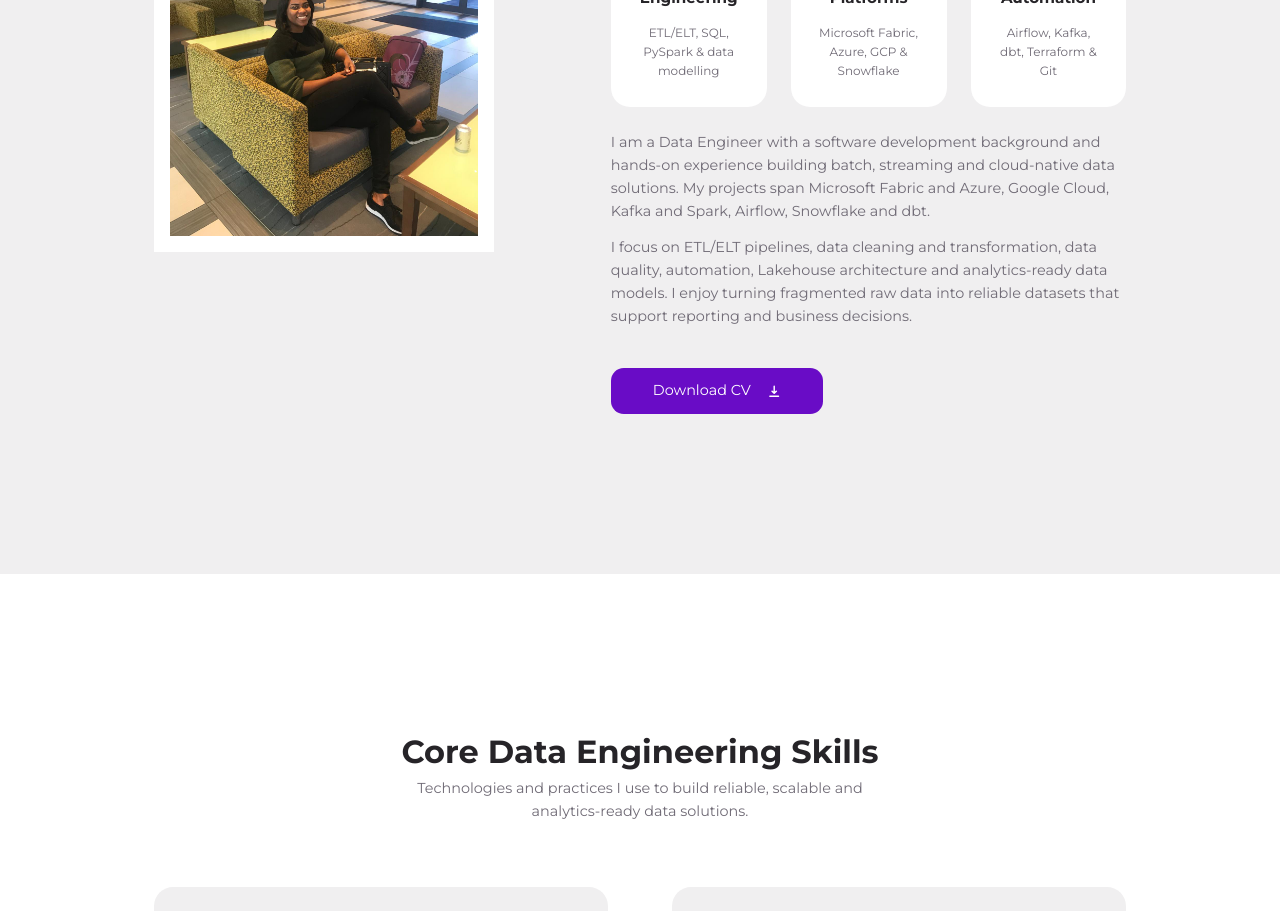
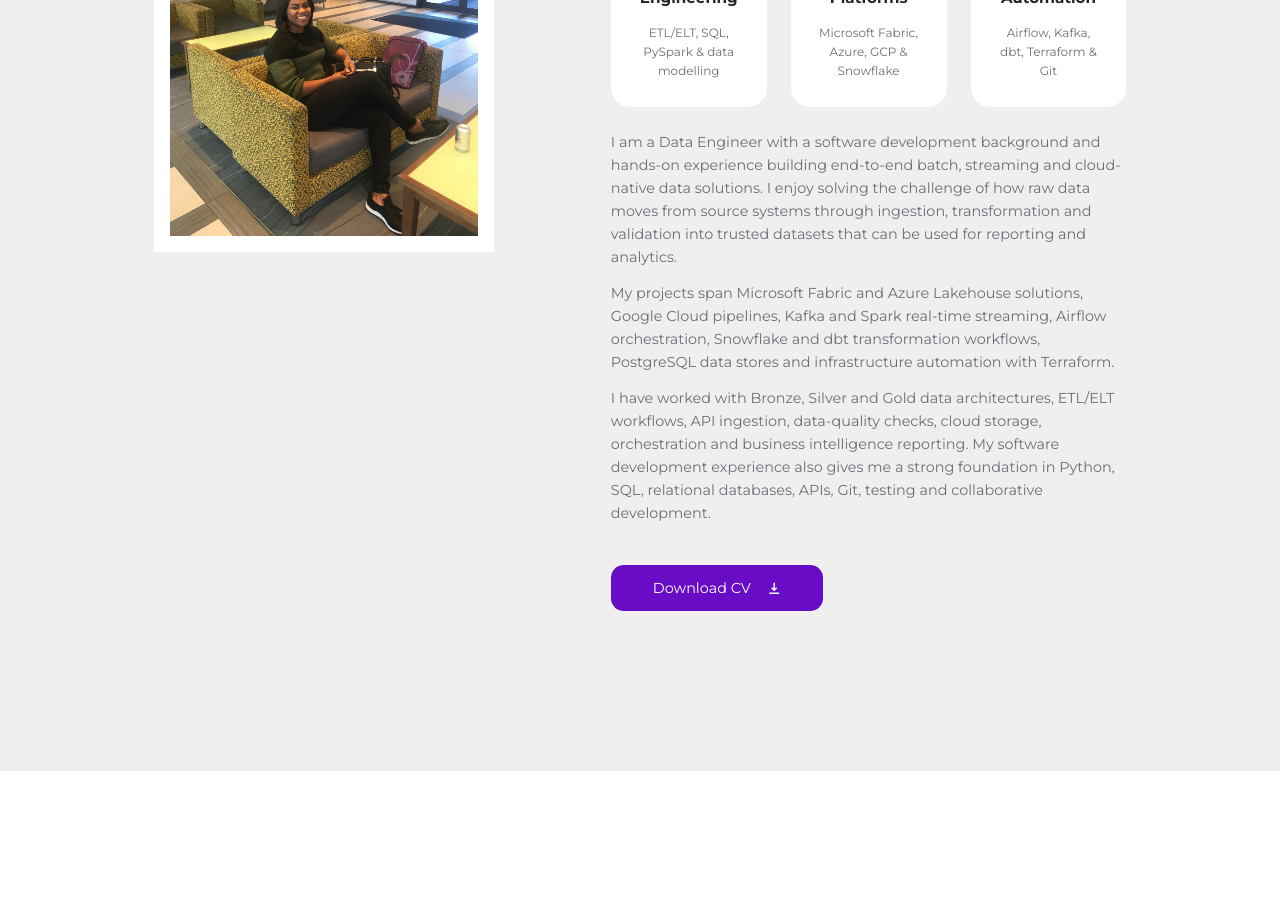
Before and after one commit to iyeme-dev/iyeme-portfolio, a React (Create React App) app: page / in a window 1280 px wide. Shown: the part 1220-2131 px from the top of the page. Built offline with nearby package versions, Linux system fonts and the light colour scheme.

Commit message:
Expand Data Engineer About section

```diff
--- a/src/sections/about/About.jsx
+++ b/src/sections/about/About.jsx
@@ -14,8 +14,10 @@ const About = () => {
             <img src={AboutImage} alt="Iyeme Salubi" />
           </div>
         </div>
+
         <div className="about__right">
           <h2>About Me</h2>
+
           <div className="about__cards">
             {data.map((item) => (
               <Card key={item.id} className="about__card">
@@ -25,18 +27,30 @@ const About = () => {
               </Card>
             ))}
           </div>
+
           <p>
             I am a Data Engineer with a software development background and hands-on
-            experience building batch, streaming and cloud-native data solutions.
-            My projects span Microsoft Fabric and Azure, Google Cloud, Kafka and Spark,
-            Airflow, Snowflake and dbt.
+            experience building end-to-end batch, streaming and cloud-native data
+            solutions. I enjoy solving the challenge of how raw data moves from source
+            systems through ingestion, transformation and validation into trusted
+            datasets that can be used for reporting and analytics.
           </p>
+
           <p>
-            I focus on ETL/ELT pipelines, data cleaning and transformation, data quality,
-            automation, Lakehouse architecture and analytics-ready data models. I enjoy
-            turning fragmented raw data into reliable datasets that support reporting
-            and business decisions.
+            My projects span Microsoft Fabric and Azure Lakehouse solutions, Google
+            Cloud pipelines, Kafka and Spark real-time streaming, Airflow orchestration,
+            Snowflake and dbt transformation workflows, PostgreSQL data stores and
+            infrastructure automation with Terraform.
           </p>
+
+          <p>
+            I have worked with Bronze, Silver and Gold data architectures, ETL/ELT
+            workflows, API ingestion, data-quality checks, cloud storage, orchestration
+            and business intelligence reporting. My software development experience
+            also gives me a strong foundation in Python, SQL, relational databases,
+            APIs, Git, testing and collaborative development.
+          </p>
+
           <a href={CV} download className="btn primary">
             Download CV <HiDownload />
           </a>
```
